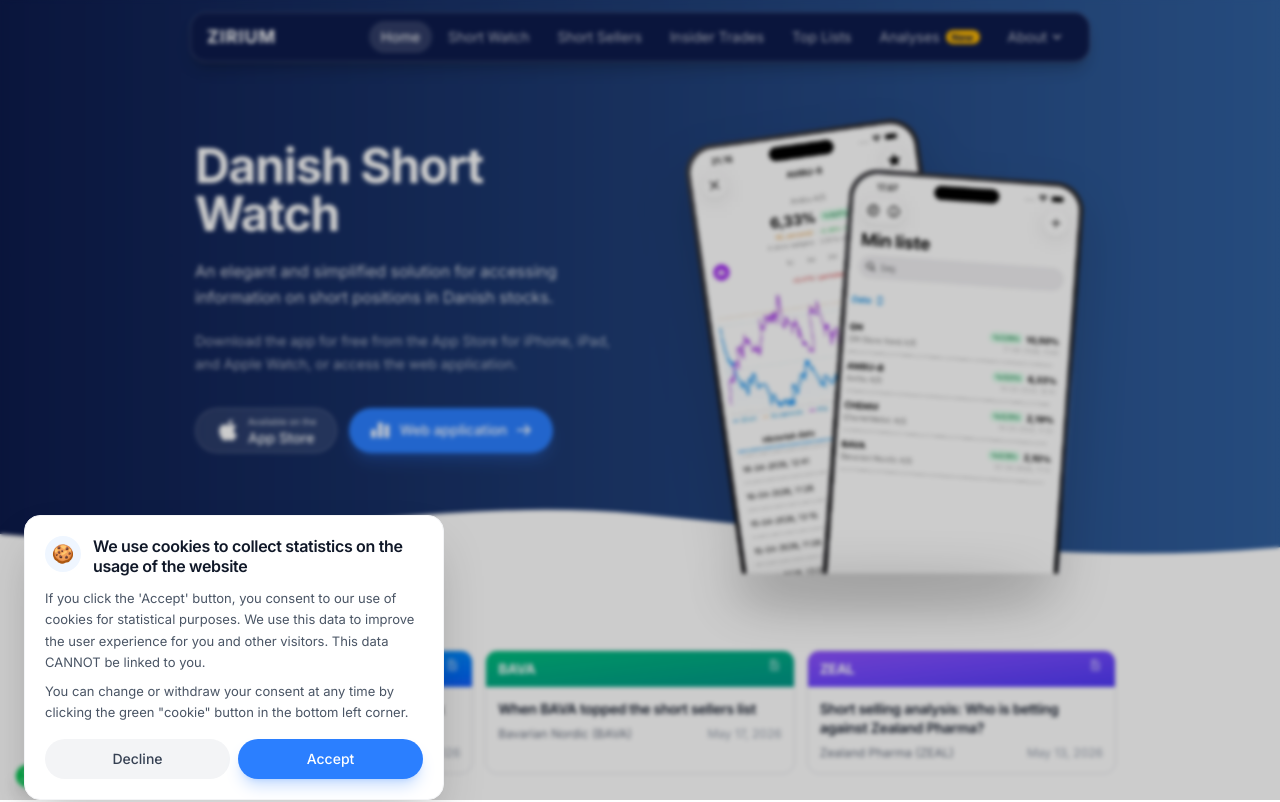
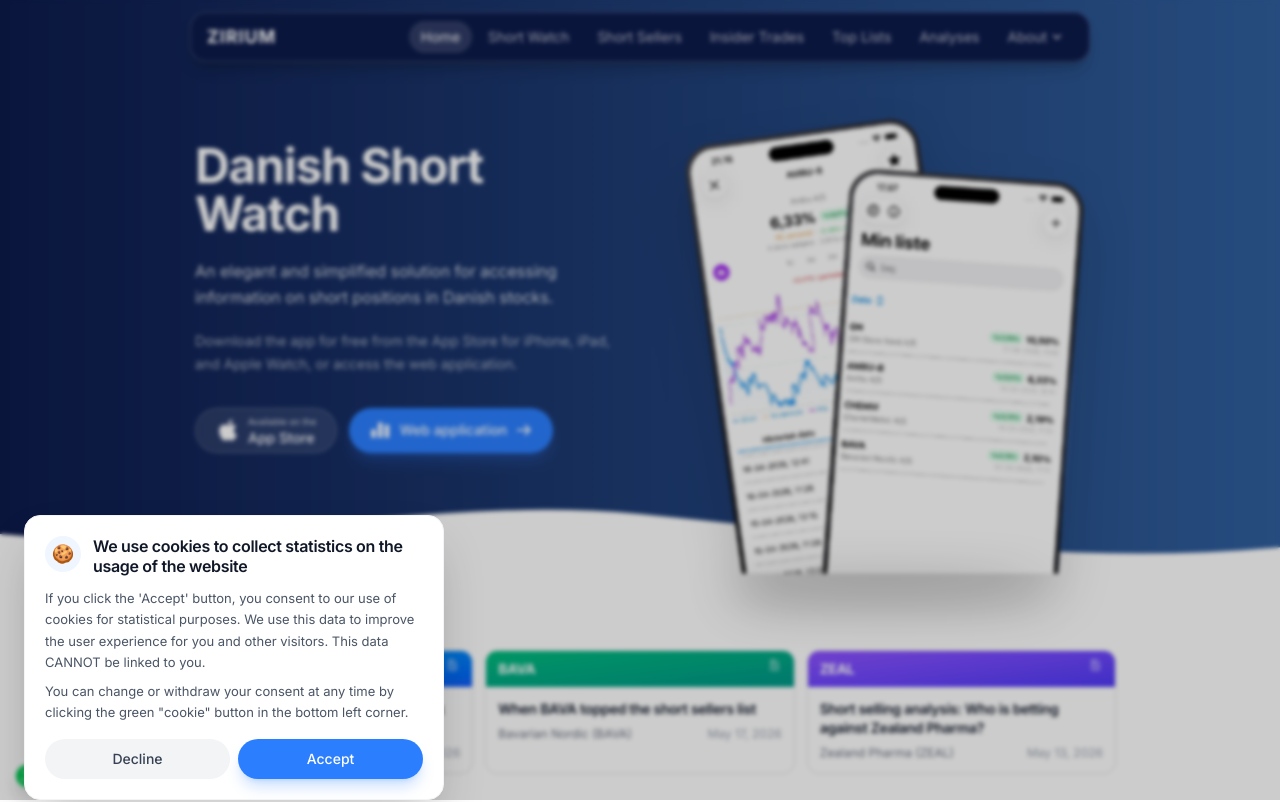
Before and after one commit to araz-code/short_watch_backend, a React (Vite) app in the folder frontend/: page / in a window 1280 px wide. Shown: the top 802 px of the page. Built offline with nearby package versions, Linux system fonts and the light colour scheme; no server answers.

Commit message:
remove new from analyses

```diff
--- a/frontend/src/components/Navigation.tsx
+++ b/frontend/src/components/Navigation.tsx
@@ -177,7 +177,7 @@ const Navigation: React.FC = () => {
                   <NavLink
                     to="/analyse"
                     className={({ isActive }) =>
-                      `${isActive || isAnalysisActive ? activeLinkClasses : linkClasses} inline-flex items-center gap-1.5`
+                      isActive || isAnalysisActive ? activeLinkClasses : linkClasses
                     }
                     onClick={() => {
                       trackEvent("analysis_link_click", { source: "nav" });
@@ -185,9 +185,6 @@ const Navigation: React.FC = () => {
                     }}
                   >
                     {t("Analysis")}
-                    <span className="text-[10px] font-bold px-1.5 py-0.5 rounded-full bg-amber-400 text-[#0d1b4c] leading-none">
-                      {t("New")}
-                    </span>
                   </NavLink>
                 </li>
                 <li className="relative">
```
